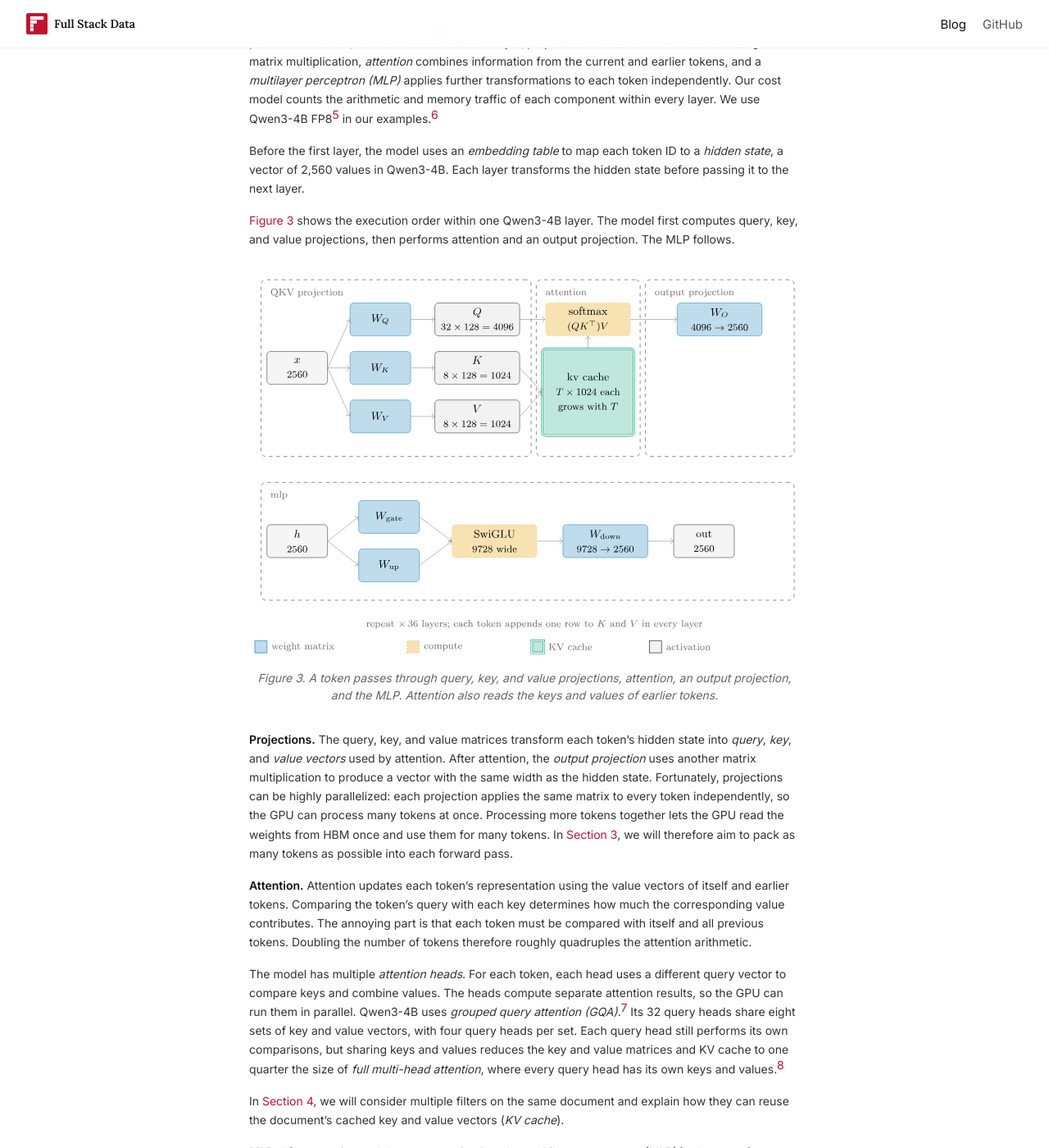
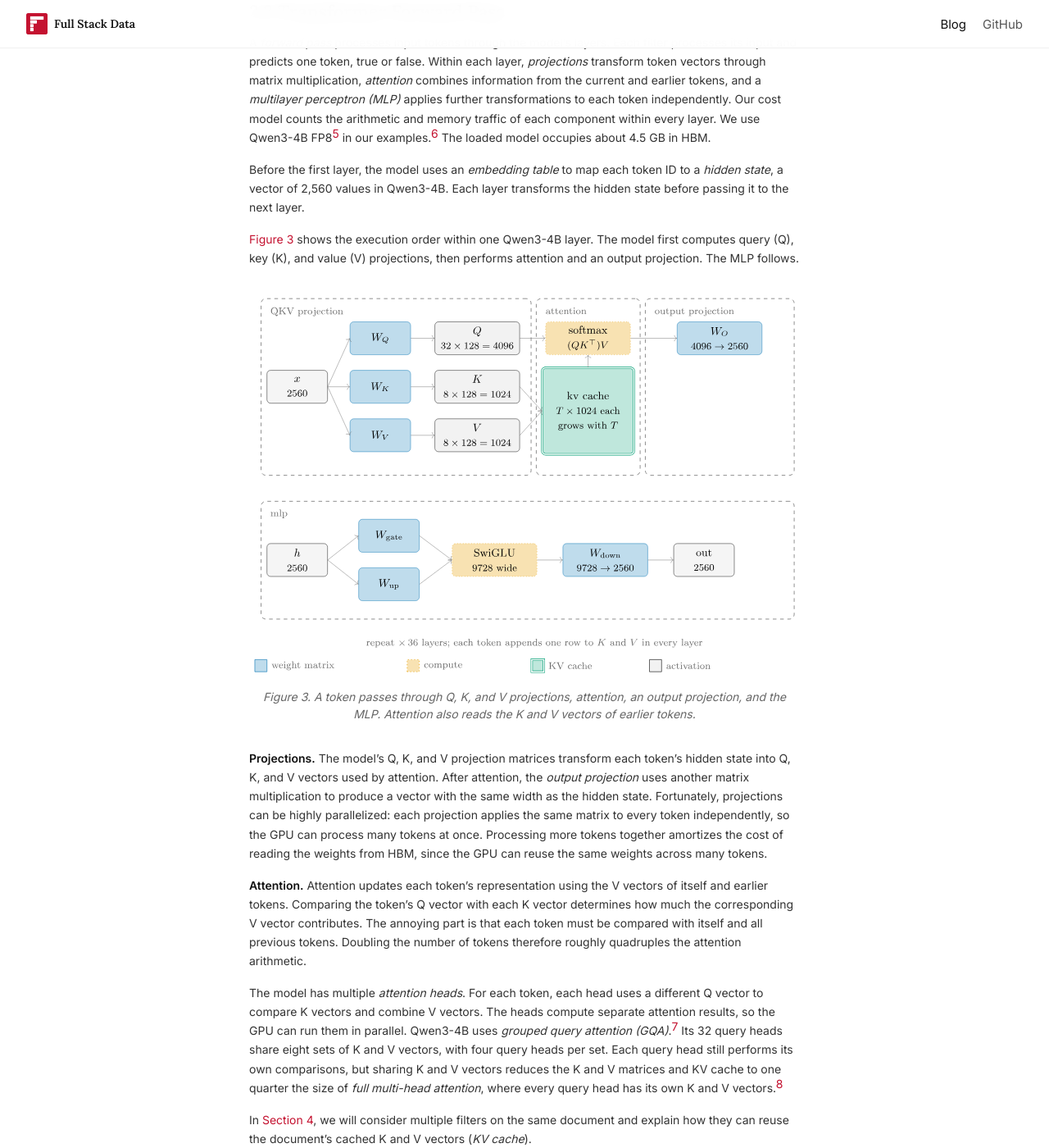
Before and after one commit to fsdatalab/fsdatalab.github.io, a Jekyll site: the page built from _posts/2026-09-30-ai-filter-cost-estimates.md, in a window 1280 px wide and 1400 px high, scrolled down 3878 px. Shown: the whole window at 82% size. Built offline with Jekyll 4.4.1, drawn with Linux system fonts in a browser that asks for light colours; some of the changed text lies outside the part shown.

Commit message:
Clarify terminology and model memory footprint

```diff
--- a/_posts/2026-09-30-ai-filter-cost-estimates.md
+++ b/_posts/2026-09-30-ai-filter-cost-estimates.md
@@ -113,24 +113,24 @@
 
 ## 2.3 Transformer Forward Pass
 
-A *forward pass* processes input tokens through the model's layers. Each filter processes its input and predicts one token, true or false. Within each layer, *projections* transform token vectors through matrix multiplication, *attention* combines information from the current and earlier tokens, and a *multilayer perceptron (MLP)* applies further transformations to each token independently. Our cost model counts the arithmetic and memory traffic of each component within every layer. We use Qwen3-4B FP8<sup><a href="#note-5">5</a></sup> in our examples.<sup><a href="#note-6">6</a></sup>
+A *forward pass* processes input tokens through the model's layers. Each filter processes its input and predicts one token, true or false. Within each layer, *projections* transform token vectors through matrix multiplication, *attention* combines information from the current and earlier tokens, and a *multilayer perceptron (MLP)* applies further transformations to each token independently. Our cost model counts the arithmetic and memory traffic of each component within every layer. We use Qwen3-4B FP8<sup><a href="#note-5">5</a></sup> in our examples.<sup><a href="#note-6">6</a></sup> The loaded model occupies about 4.5 GB in HBM.
 
 Before the first layer, the model uses an *embedding table* to map each token ID to a *hidden state*, a vector of 2,560 values in Qwen3-4B. Each layer transforms the hidden state before passing it to the next layer.
 
-[Figure 3](#model) shows the execution order within one Qwen3-4B layer. The model first computes query, key, and value projections, then performs attention and an output projection. The MLP follows.
+[Figure 3](#model) shows the execution order within one Qwen3-4B layer. The model first computes query (Q), key (K), and value (V) projections, then performs attention and an output projection. The MLP follows.
 
 <figure class="figure-full" id="model">
   <img src="/assets/blog/ai-filter-cost-estimates/model.svg" alt="Diagram of a token passing through one Qwen3-4B layer: QKV projection, attention with a KV cache, output projection, and the gate/up/SwiGLU/down MLP block.">
-  <figcaption>Figure 3. A token passes through query, key, and value projections, attention, an output projection, and the MLP. Attention also reads the keys and values of earlier tokens.</figcaption>
+  <figcaption>Figure 3. A token passes through Q, K, and V projections, attention, an output projection, and the MLP. Attention also reads the K and V vectors of earlier tokens.</figcaption>
 </figure>
 
-**Projections.** The query, key, and value matrices transform each token's hidden state into *query*, *key*, and *value vectors* used by attention. After attention, the *output projection* uses another matrix multiplication to produce a vector with the same width as the hidden state. Fortunately, projections can be highly parallelized: each projection applies the same matrix to every token independently, so the GPU can process many tokens at once. Processing more tokens together lets the GPU read the weights from HBM once and use them for many tokens. In [Section 3](#3-cost-model-for-one-filter), we will therefore aim to pack as many tokens as possible into each forward pass.
+**Projections.** The model's Q, K, and V projection matrices transform each token's hidden state into Q, K, and V vectors used by attention. After attention, the *output projection* uses another matrix multiplication to produce a vector with the same width as the hidden state. Fortunately, projections can be highly parallelized: each projection applies the same matrix to every token independently, so the GPU can process many tokens at once. Processing more tokens together amortizes the cost of reading the weights from HBM, since the GPU can reuse the same weights across many tokens.
 
-**Attention.** Attention updates each token's representation using the value vectors of itself and earlier tokens. Comparing the token's query with each key determines how much the corresponding value contributes. The annoying part is that each token must be compared with itself and all previous tokens. Doubling the number of tokens therefore roughly quadruples the attention arithmetic.
+**Attention.** Attention updates each token's representation using the V vectors of itself and earlier tokens. Comparing the token's Q vector with each K vector determines how much the corresponding V vector contributes. The annoying part is that each token must be compared with itself and all previous tokens. Doubling the number of tokens therefore roughly quadruples the attention arithmetic.
 
-The model has multiple *attention heads*. For each token, each head uses a different query vector to compare keys and combine values. The heads compute separate attention results, so the GPU can run them in parallel. Qwen3-4B uses *grouped query attention (GQA)*.<sup><a href="#note-7">7</a></sup> Its 32 query heads share eight sets of key and value vectors, with four query heads per set. Each query head still performs its own comparisons, but sharing keys and values reduces the key and value matrices and KV cache to one quarter the size of *full multi-head attention*, where every query head has its own keys and values.<sup><a href="#note-8">8</a></sup>
+The model has multiple *attention heads*. For each token, each head uses a different Q vector to compare K vectors and combine V vectors. The heads compute separate attention results, so the GPU can run them in parallel. Qwen3-4B uses *grouped query attention (GQA)*.<sup><a href="#note-7">7</a></sup> Its 32 query heads share eight sets of K and V vectors, with four query heads per set. Each query head still performs its own comparisons, but sharing K and V vectors reduces the K and V matrices and KV cache to one quarter the size of *full multi-head attention*, where every query head has its own K and V vectors.<sup><a href="#note-8">8</a></sup>
 
-In [Section 4](#4-cost-model-for-a-conjunction-of-filters), we will consider multiple filters on the same document and explain how they can reuse the document's cached key and value vectors (*KV cache*).
+In [Section 4](#4-cost-model-for-a-conjunction-of-filters), we will consider multiple filters on the same document and explain how they can reuse the document's cached K and V vectors (*KV cache*).
 
 **MLP.** After attention and the output projection, the *multilayer perceptron (MLP)* further transforms each token's hidden state. It first multiplies the hidden state by the *gate* and *up* matrices to produce two wider vectors. The SwiGLU *activation* first transforms the gate vector, then uses it to scale each element of the up vector.<sup><a href="#note-9">9</a></sup> The *down* matrix then returns the result to the original hidden-state width. Like projections, the MLP operates on each token independently, so many tokens can run in parallel and share the weights read from HBM. Its arithmetic grows with the number of tokens, rather than the number of token pairs as in attention.
 
@@ -238,7 +238,7 @@
 
 ## 3.2 Projection Cost
 
-Here we derive the FLOPs for Q, K, V and output projections, their HBM traffic across forward passes, and the projection roofline cost.
+Here we derive the FLOPs for Q, K, V, and output projections, their HBM traffic across forward passes, and the projection roofline cost.
 
 Q, K, V, and output projections are matrix multiplications over each token. Each matrix maps a vector of one width to another, so its parameter count is the product of its input and output widths. Per layer we have the following for each projection:
 
@@ -251,7 +251,7 @@
 \end{aligned}
 $$
 
-Here, $$p_Q$$, $$p_K$$, $$p_V$$, and $$p_O$$ are the parameter counts of the query, key, value, and output projection matrices in one layer.
+Here, $$p_Q$$, $$p_K$$, $$p_V$$, and $$p_O$$ are the parameter counts of the Q, K, V, and output projection matrices in one layer.
 
 Thus, in every layer they hold $$2\,d_{\text{model}}\,d_{\text{head}}(n_{\text{heads}}+n_{kv})$$ parameters. The totals for parameters, FLOPs, and memory transfer are given below along with the total projection cost.
 
@@ -278,7 +278,7 @@
 
 Here, $$A$$ is the total number of attention comparisons across the batch. $$n_{\text{tok}} = \sum_i r_i$$ is the total number of request tokens, and $$L_2 = \sum_i r_i^2$$ is the sum of the squared request lengths defined in [Section 3.1](#31-workload-and-notation).
 
-One comparison, for one head in one layer, costs $$2\,d_{\text{head}}$$ FLOPs for the query--key dot product ($$QK^\top$$), because we do a multiply and addition per number, and another $$2\,d_{\text{head}}$$ for the weighted sum over value vectors. Repeating across all $$n_{\text{heads}}$$ and all layers gives,
+One comparison, for one head in one layer, costs $$2\,d_{\text{head}}$$ FLOPs for the dot product of Q and K vectors, because we do a multiply and addition per number, and another $$2\,d_{\text{head}}$$ for the weighted sum over V vectors. Repeating across all $$n_{\text{heads}}$$ and all layers gives,
 
 $$
 F_{\text{attn}} = 4\,n_{\text{heads}}\,d_{\text{head}}\,\text{layers}\cdot A.
@@ -286,7 +286,7 @@
 
 Here, $$F_{\text{attn}}$$ is the total number of attention FLOPs across all heads and layers.
 
-Unlike projections, attention has no weights of its own to read. Instead, attention uses the key and value vectors (KV) produced by the projections. For large batches, the KV vectors do not all fit in the GPU's L2 cache, so they are stored in a temporary buffer in HBM.
+Unlike projections, attention has no weights of its own to read. Instead, attention uses the K and V vectors (KV) produced by the projections. For large batches, the KV vectors do not all fit in the GPU's L2 cache, so they are stored in a temporary buffer in HBM.
 
 Let $$B_{\text{kv}}$$ be the bytes needed to store one token's KV vectors across all layers, and $$b_{kv}$$ the bytes per vector element (2 for BF16):
 
@@ -294,7 +294,7 @@
 B_{\text{kv}} = 2\,b_{kv}\,\text{layers}\,n_{kv}\,d_{\text{head}},
 $$
 
-The factor 2 accounts for one key vector and one value vector. Even though Qwen3-4B has 32 query heads, it stores only eight pairs of key and value vectors per token per layer, because every four query heads share a pair.
+The factor 2 accounts for one K vector and one V vector. Even though Qwen3-4B has 32 query heads, it stores only eight pairs of K and V vectors per token per layer, because every four query heads share a pair.
 
 For a single filter, we write KV vectors for all $$n_{\text{tok}}$$ input tokens. Our estimate of attention's memory traffic, $$B_{\text{attn}}$$, is therefore
 
@@ -592,9 +592,9 @@
 
 The first filter computes the prefix's KV vectors. Later filters reuse them and process only their own instruction tokens. Our cost model assumes the saved vectors remain in HBM until the document fails a filter or passes the final filter. We therefore choose a batch whose prefix KV vectors fit in HBM.
 
-**HBM available for KV.** The GPU needs space for model weights, temporary activations, and saved KV vectors. We use a rough estimate of peak activation memory.<sup><a href="#note-16">16</a></sup> Inference engines such as [vLLM](https://docs.vllm.ai/en/v0.18.2/api/vllm/v1/worker/gpu_worker/#vllm.v1.worker.gpu_worker.Worker.determine_available_memory) instead run a forward pass with dummy inputs to profile peak activation memory before determining how much space remains for KV.
+**HBM available for KV.** The GPU needs space for model weights, temporary intermediate vectors called *activations*, and saved KV vectors. We use a rough estimate of peak activation memory.<sup><a href="#note-16">16</a></sup> Inference engines such as [vLLM](https://docs.vllm.ai/en/v0.18.2/api/vllm/v1/worker/gpu_worker/#vllm.v1.worker.gpu_worker.Worker.determine_available_memory) instead run a forward pass with dummy inputs to profile peak activation memory before determining how much space remains for KV.
 
-Quail makes 95% of the H100's 80 GB available to its memory pool. Let $$M_{\text{KV}}$$ be the space left for saved KV vectors after accounting for resident weights, including the embedding table and FP8 scale factors, and temporary buffers:
+Quail makes 95% of the H100's 80 GB available to its memory pool. Let $$M_{\text{KV}}$$ be the space left for saved KV vectors after accounting for resident weights, including the embedding table and any extra storage required by FP8 weights, and temporary buffers:
 
 $$
 M_{\text{KV}}
--- a/assets/js/filter-chain-calculator.js
+++ b/assets/js/filter-chain-calculator.js
@@ -297,8 +297,8 @@
       field('Average doc length', 'min="1" data-global="len" value="' + esc(state.len) + '"') +
       field('Preamble <i>q</i><sub>pre</sub>', 'min="0" data-global="qpre" value="' + esc(state.qpre) + '"') +
       '</div>' +
-      '<div class="pg-label-row"><span class="pg-h">Your chain</span></div>' +
-      '<div class="pg-cols" aria-hidden="true"><span></span><span>Predicate</span><span>Selectivity <i>s</i></span><span><i>q</i><sub>tail</sub></span><span>Docs</span><span></span></div>' +
+      '<div class="pg-label-row"><span class="pg-h">Your filter order</span></div>' +
+      '<div class="pg-cols" aria-hidden="true"><span></span><span>Predicate</span><span>Selectivity <i>s</i></span><span><i>q</i><sub>i</sub></span><span>Docs</span><span></span></div>' +
       '<ol class="pg-rows" aria-label="Filters in the order you entered them"></ol>' +
       '<div class="pg-library"><span class="pg-h-small">Drag in</span><ul class="pg-presets">' + PRESETS.map(presetHTML).join('') + '</ul></div>' +
       '<div class="pg-results" aria-live="polite"></div></div>'
@@ -317,7 +317,7 @@
       const q = num(f.q);
       const name = f.name.trim() || 'Filter ' + (i + 1);
       if (!(s >= 0 && s <= 1)) errors[f.id + ':s'] = 'Selectivity of "' + name + '" must be between 0 and 1.';
-      if (!(Number.isInteger(q) && q >= 1 && q <= 1e5)) errors[f.id + ':q'] = 'q_tail of "' + name + '" must be a whole number of tokens, 1 or more.';
+      if (!(Number.isInteger(q) && q >= 1 && q <= 1e5)) errors[f.id + ':q'] = 'Instruction length for "' + name + '" must be a whole number of tokens, 1 or more.';
       return { id: f.id, name, s, q, color: f.color };
     });
     return { cfg, filters, errors };
@@ -447,7 +447,7 @@
     }
 
     function stageRow(s, j) {
-      const cell = (r) => fmtTime(r.t) + (r.bound === 'memory' && r.t > 0 ? ' <span class="pg-tag">mem</span>' : '');
+      const cell = (r) => fmtTime(r.t) + (r.bound === 'memory' && r.t > 0 ? ' <span class="pg-tag">memory-bound</span>' : '');
       return (
         '<tr><td>' + (j + 1) + '</td><td class="pg-left"><span class="pg-dot-c" style="--c:' + s.filter.color + '"></span>' + esc(s.filter.name) + '</td>' +
         '<td>' + fmtInt(s.docsIn) + '</td><td>' + fmtInt(s.n) + '</td>' +
@@ -519,8 +519,8 @@
         math =
           '<div class="pg-h-small pg-mt">Rank filters, ms per document</div>' +
           '<div class="pg-scroll"><table class="pg-table"><thead><tr><th>#</th><th class="pg-left">Filter</th><th>ask</th><th>scan</th><th>ask / (1 &minus; <i>s</i>)</th></tr></thead><tbody>' + rankRows + '</tbody></table></div>' +
-          '<div class="pg-h-small pg-mt">Candidate chains, each filter tried first</div>' +
-          '<div class="pg-scroll"><table class="pg-table"><thead><tr><th class="pg-left">Chain</th><th>S(&pi;)</th></tr></thead><tbody>' + candRows + '</tbody></table></div>';
+          '<div class="pg-h-small pg-mt">Candidate orders, each filter tried first</div>' +
+          '<div class="pg-scroll"><table class="pg-table"><thead><tr><th class="pg-left">Order</th><th>S(&pi;)</th></tr></thead><tbody>' + candRows + '</tbody></table></div>';
       }
       const kv = sol.kv;
       const kvNote =
@@ -539,7 +539,7 @@
         '<ol class="pg-chain">' + chips + '</ol>' +
         '<div class="pg-tiles">' +
         '<div class="pg-tile pg-tile-main"><span class="pg-tile-label">SoL estimate, ordering rule</span><span class="pg-tile-value" data-count="opt"></span></div>' +
-        '<div class="pg-tile"><span class="pg-tile-label">Speed-of-Light, your order</span><span class="pg-tile-value" data-count="ent"></span>' +
+        '<div class="pg-tile"><span class="pg-tile-label">SoL estimate, your order</span><span class="pg-tile-value" data-count="ent"></span>' +
         '<span class="pg-verdict' + (!same && gain > 1e-12 ? ' is-gain' : '') + '">' + verdict + '</span></div>' +
         '</div>' +
         plot +
```
Also changed, not shown: other parts of _posts/2026-09-30-ai-filter-cost-estimates.md (+4 -4 lines).
